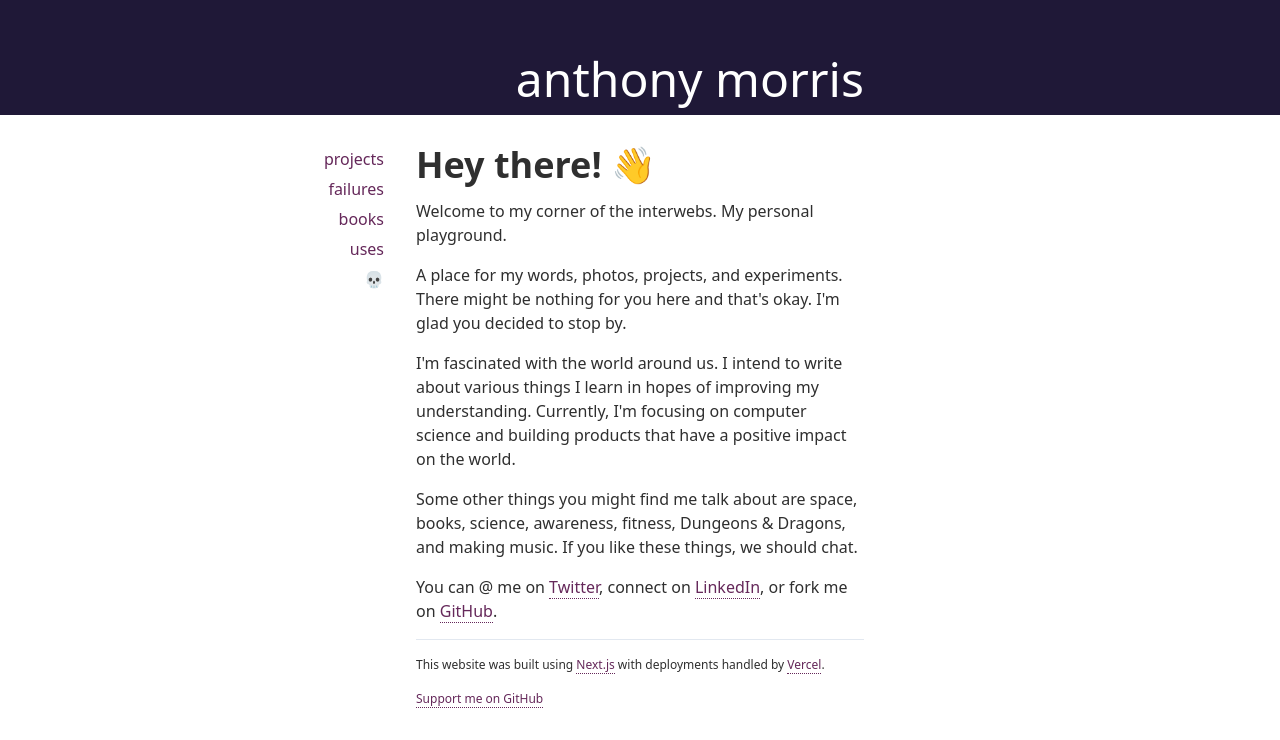
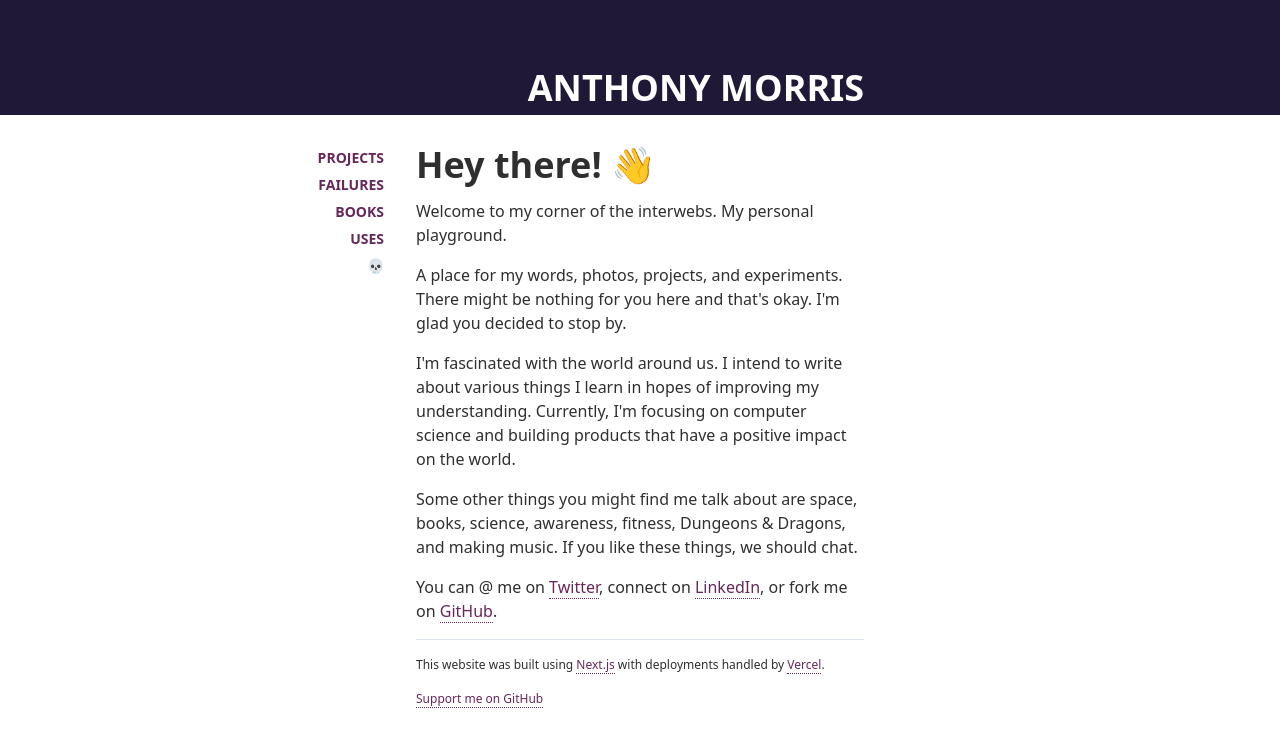
Before and after one commit to amorriscode/anthonymorris.dev, a Next.js app: page / in a window 1280 px wide. Shown: the part 141-881 px from the top of the page. Built offline with nearby package versions, Linux system fonts and the light colour scheme.

Commit message:
Increase the volume

```diff
--- a/components/Nav.tsx
+++ b/components/Nav.tsx
@@ -47,7 +47,7 @@ function NavLink({
 
 function Nav() {
   return (
-    <nav className="flex justify-between items-center md:block md:w-40 md:absolute md:-ml-40 md:pr-8 left-0 top-0 text-right py-4 md:py-8 space-y-1">
+    <nav className="flex uppercase font-extrabold text-sm justify-between items-center md:block md:w-40 md:absolute md:-ml-40 md:pr-8 left-0 top-0 text-right py-4 md:py-8 space-y-1">
       <NavLink title="projects" />
 
       <NavLink title="failures" />
--- a/components/withLayout.tsx
+++ b/components/withLayout.tsx
@@ -7,9 +7,9 @@ function withLayout(PageComponent: any) {
     return (
       <>
         <div className="h-64 bg-buzz-purple-dark text-white flex flex-col justify-end">
-          <header className="text-right text-5xl container mx-auto px-4 md:px-8 lg:w-3/5 xl:w-2/5">
+          <header className="text-right container mx-auto px-4 md:px-8 lg:w-3/5 xl:w-2/5">
             <Link href="/">
-              <a className="header-link">
+              <a className="header-link text-4xl uppercase font-extrabold">
                 anthony morris
               </a>
             </Link>
```
